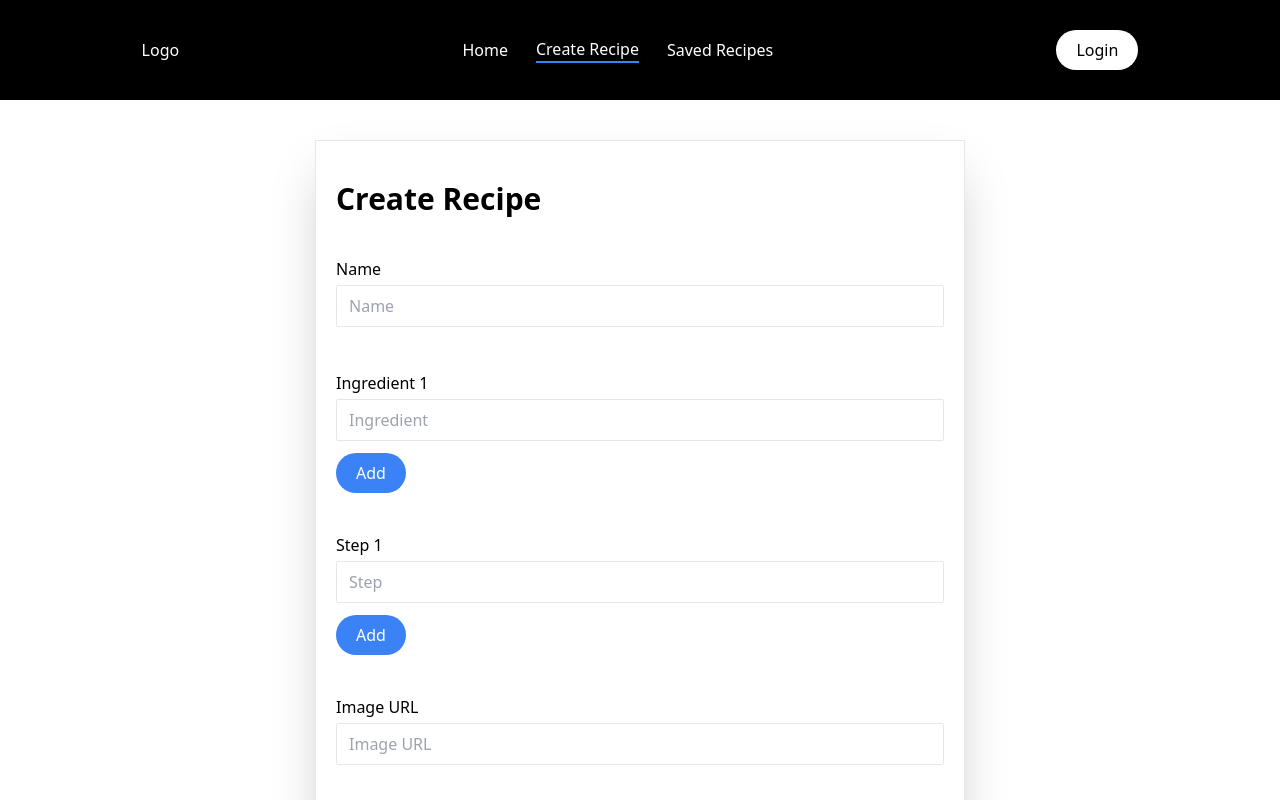
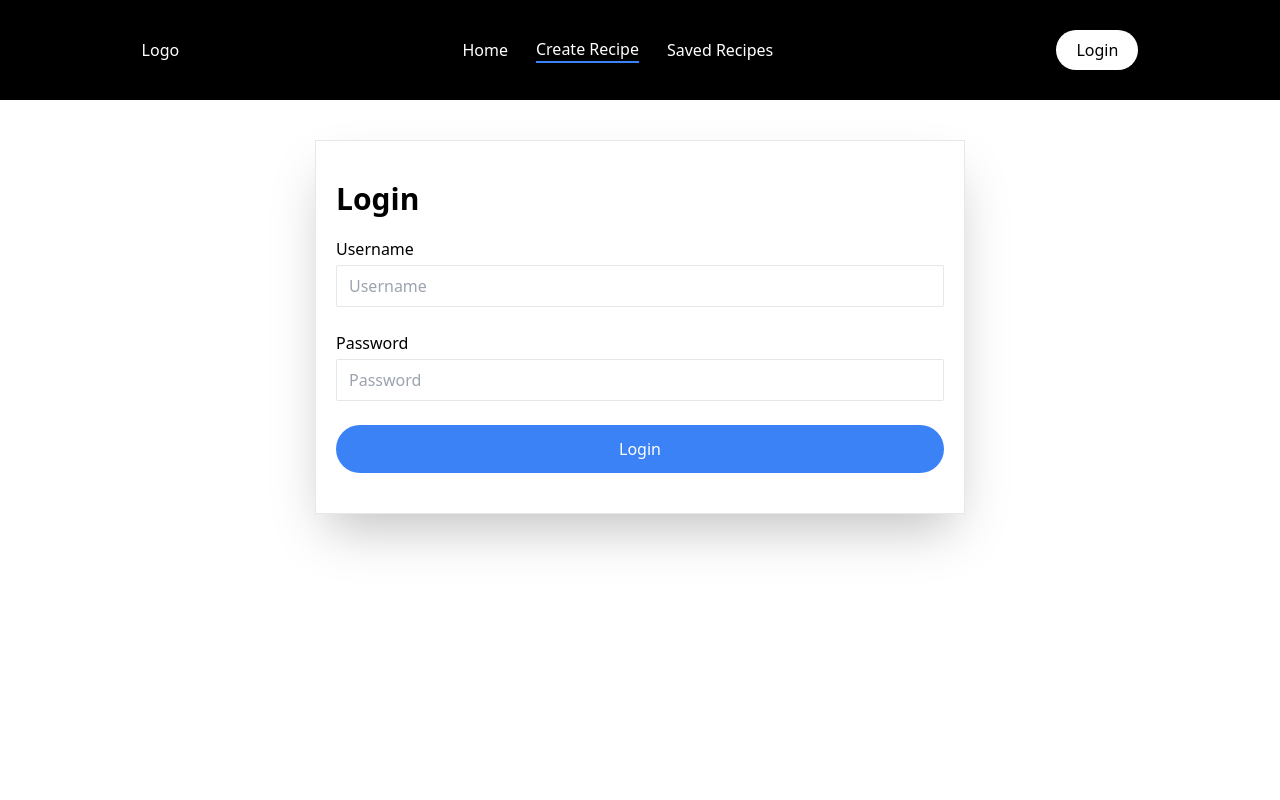
Before and after one commit to joseph-lang7/Recipe, a React (Vite) app in the folder client/: page /create-recipe in a window 1280 px wide. Shown: the top 800 px of the page. Built offline with nearby package versions, Linux system fonts and the light colour scheme.

Commit message:
Add protected routes

```diff
--- a/client/src/App.jsx
+++ b/client/src/App.jsx
@@ -7,15 +7,18 @@ import {
   SavedRecipesPage,
   Register,
 } from "./pages";
+import { ProtectedRoutes } from "./ProtectedRoutes";
 
 function App() {
   return (
     <Routes>
       <Route path="/" element={<HomePage />} />
-      <Route path="/create-recipe" element={<CreateRecipePage />} />
+      <Route element={<ProtectedRoutes />}>
+        <Route path="/create-recipe" element={<CreateRecipePage />} />
+        <Route path="/saved-recipes" element={<SavedRecipesPage />} />
+      </Route>
       <Route path="/auth/register" element={<Register />} />
       <Route path="/auth/login" element={<Login />} />
-      <Route path="/saved-recipes" element={<SavedRecipesPage />} />
     </Routes>
   );
 }
--- /dev/null
+++ b/client/src/ProtectedRoutes.jsx
@@ -0,0 +1,9 @@
+import { Outlet } from "react-router-dom";
+import { useGetUserId } from "./hooks/useGetUserId";
+import { Login } from "./pages";
+
+export const ProtectedRoutes = () => {
+  const token = useGetUserId();
+  const isAuth = !!token;
+  return isAuth ? <Outlet /> : <Login />;
+};
```
